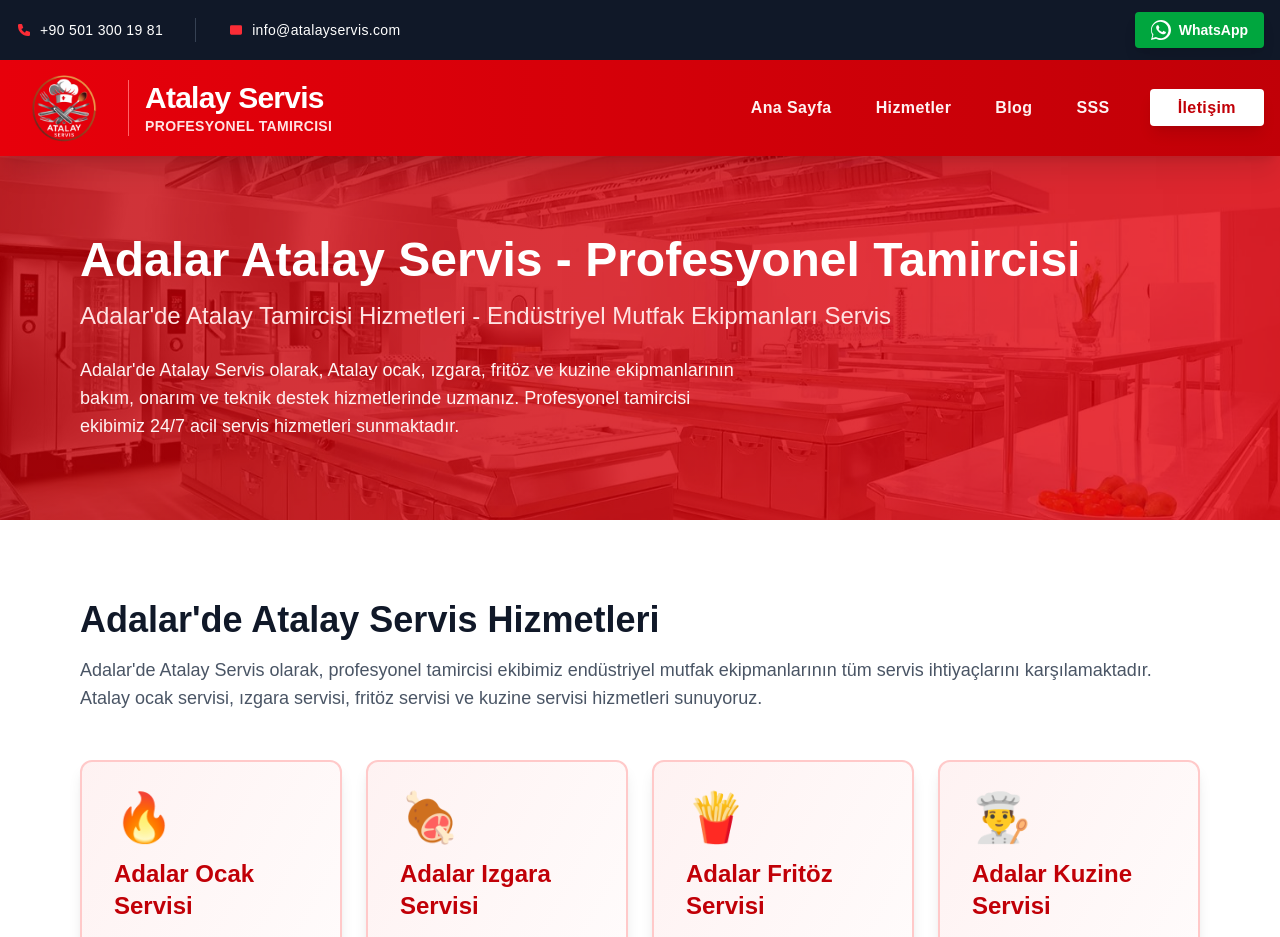
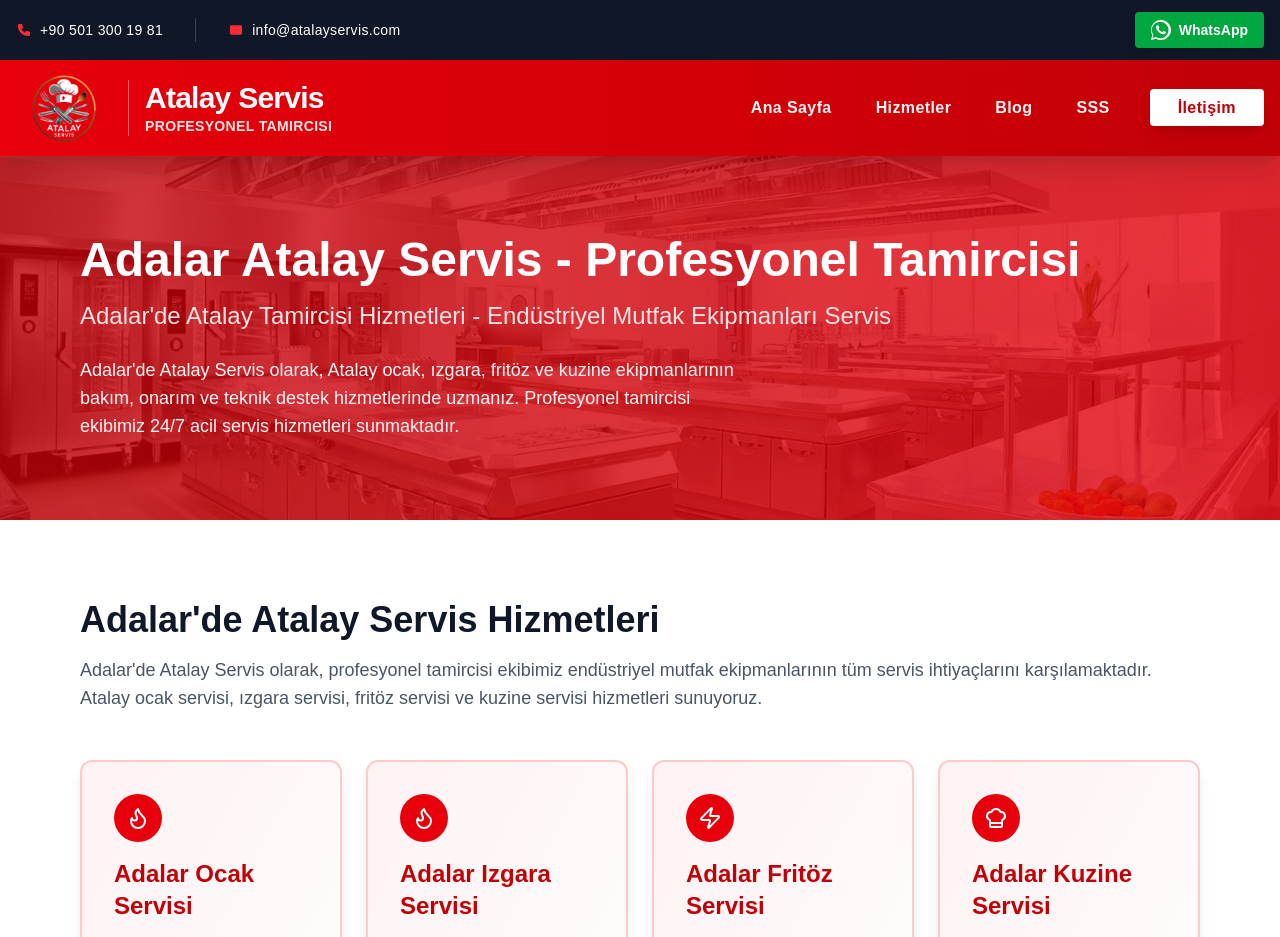
Before and after one commit to gokhanazp/atalayservis, a Next.js app: page /servis/adalar-atalay-servisi in a window 1280 px wide. Shown: the top 937 px of the page. Built offline with nearby package versions, Linux system fonts and the light colour scheme.

Commit message:
İlçe sayfalarındaki hizmet kartlarının ikonları modernleştirildi: Emoji ikonlar Lucide React ikonlarıyla değiştirildi

```diff
--- a/app/servis/[district]/page.tsx
+++ b/app/servis/[district]/page.tsx
@@ -3,6 +3,7 @@
 import Header from '@/components/Header';
 import Footer from '@/components/Footer';
 import { notFound } from 'next/navigation';
+import { Flame, Flame as Grill, Zap, ChefHat } from 'lucide-react';
 
 // İstanbul ilçeleri - Yeni slug formatı (Türkçe karakterler kaldırıldı)
 const districts = [
@@ -147,7 +148,9 @@
           <div className="grid grid-cols-1 md:grid-cols-2 lg:grid-cols-4 gap-6">
             {/* Ocak Servisi */}
             <div className="bg-gradient-to-br from-red-50 to-white p-8 rounded-xl shadow-lg hover:shadow-xl transition border-2 border-red-200">
-              <div className="text-5xl mb-4">🔥</div>
+              <div className="w-12 h-12 bg-red-600 rounded-full flex items-center justify-center mb-4">
+                <Flame className="w-6 h-6 text-white" />
+              </div>
               <h3 className="text-2xl font-bold mb-3 text-red-700">{districtName} Ocak Servisi</h3>
               <p className="text-gray-600 mb-4">
                 {districtName}'de Atalay ocak tamircisi hizmetleri. Profesyonel bakım, onarım, temizlik ve teknik destek.
@@ -165,7 +168,9 @@
 
             {/* Izgara Servisi */}
             <div className="bg-gradient-to-br from-red-50 to-white p-8 rounded-xl shadow-lg hover:shadow-xl transition border-2 border-red-200">
-              <div className="text-5xl mb-4">🍖</div>
+              <div className="w-12 h-12 bg-red-600 rounded-full flex items-center justify-center mb-4">
+                <Grill className="w-6 h-6 text-white" />
+              </div>
               <h3 className="text-2xl font-bold mb-3 text-red-700">{districtName} Izgara Servisi</h3>
               <p className="text-gray-600 mb-4">
                 {districtName}'de Atalay ızgara tamircisi hizmetleri. Profesyonel temizlik, bakım, onarım ve hijyen.
@@ -183,7 +188,9 @@
 
             {/* Fritöz Servisi */}
             <div className="bg-gradient-to-br from-red-50 to-white p-8 rounded-xl shadow-lg hover:shadow-xl transition border-2 border-red-200">
-              <div className="text-5xl mb-4">🍟</div>
+              <div className="w-12 h-12 bg-red-600 rounded-full flex items-center justify-center mb-4">
+                <Zap className="w-6 h-6 text-white" />
+              </div>
               <h3 className="text-2xl font-bold mb-3 text-red-700">{districtName} Fritöz Servisi</h3>
               <p className="text-gray-600 mb-4">
                 {districtName}'de Atalay fritöz tamircisi hizmetleri. Bakım, yağ değişimi, temizlik ve onarım.
@@ -201,7 +208,9 @@
 
             {/* Kuzine Servisi */}
             <div className="bg-gradient-to-br from-red-50 to-white p-8 rounded-xl shadow-lg hover:shadow-xl transition border-2 border-red-200">
-              <div className="text-5xl mb-4">👨‍🍳</div>
+              <div className="w-12 h-12 bg-red-600 rounded-full flex items-center justify-center mb-4">
+                <ChefHat className="w-6 h-6 text-white" />
+              </div>
               <h3 className="text-2xl font-bold mb-3 text-red-700">{districtName} Kuzine Servisi</h3>
               <p className="text-gray-600 mb-4">
                 {districtName}'de Atalay kuzine tamircisi hizmetleri. Bakım, onarım ve teknik destek.
```
